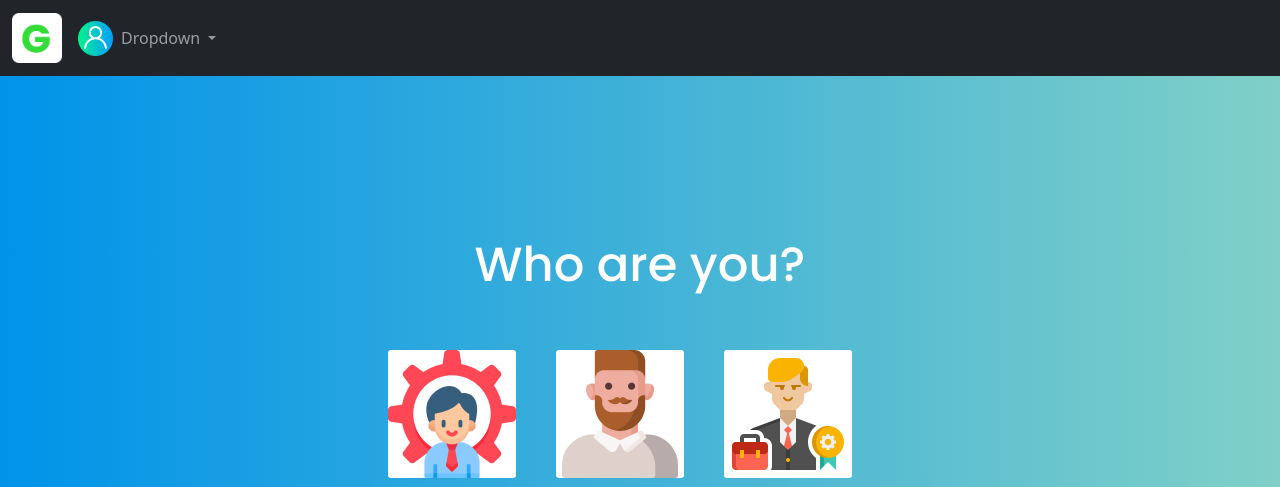
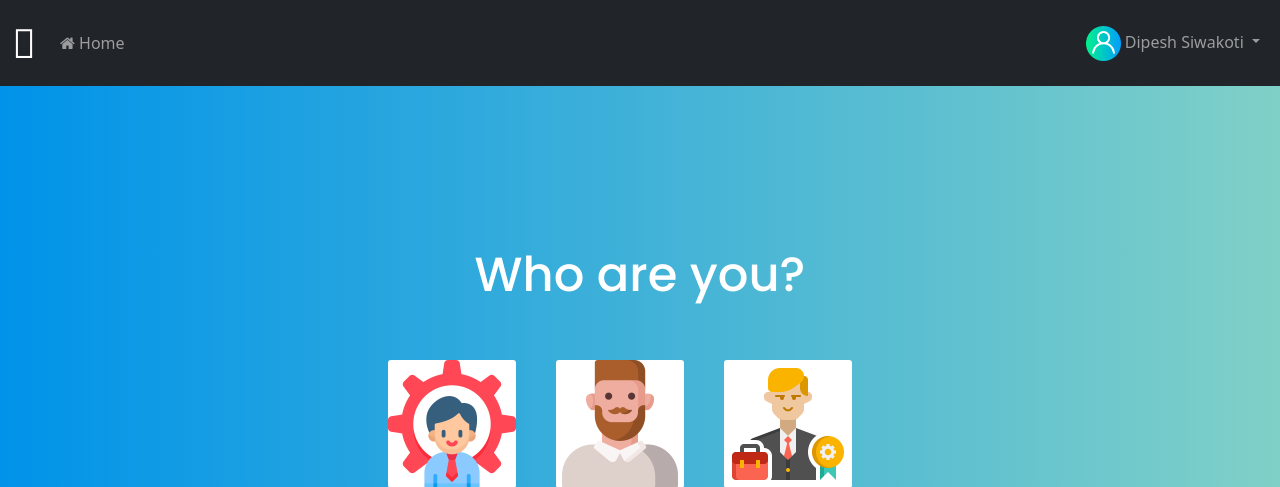
Before and after one commit to coder-dipesh/gharelu, a Django app: page / in a window 1280 px wide. Shown: the top 487 px of the page. Run offline with Django 4.2, Linux system fonts and the light colour scheme; some libraries are stand-ins or nearby versions.

Commit message:
Dashbard Navbar added

```diff
--- a/templates/navbar/dashboard-navbar.html
+++ b/templates/navbar/dashboard-navbar.html
@@ -1,31 +1,49 @@
-{% load static%}
+<!-- {% load static%}
 
  <style>
-
+.dropdown-menu {
+    position: absolute;
+    z-index: 1000;
+    display: none;
+    min-width: 10rem;
+    padding: 0.5rem 0;
+    margin: 0;
+    font-size: 1rem;
+    color: #212529;
+    text-align: left;
+    list-style: none;
+    /* background-color: #fff; */
+    /* background-clip: padding-box; */
+    border: 1px solid rgba(0,0,0,.15);
+    border-radius: 0.25rem;
+}
 
   </style>
 
 
 <header>
-  <nav class="navbar  navbar-expand-lg navbar-dark bg-dark nav-bar justify-content-between" >
-    <div class="container-fluid">
 
-      <a class="navbar-brand" href="#">
+  <nav class="navbar  navbar-expand-lg navbar-dark bg-dark nav-bar " >
+    <div class="container-fluid ">
+
+      <a class="navbar-brand" href="/">
         <img src="{% static 'images/site-iconG.png' %}" alt="Gharelu" width="50" height="50" >
       </a>
 
+      <div class="d-flex">
       <button class="navbar-toggler " type="button" data-bs-toggle="collapse" data-bs-target="#navbarNavDarkDropdown" aria-controls="navbarNavDarkDropdown" aria-expanded="false" aria-label="Toggle navigation">
         <span class="navbar-toggler-icon"></span>
       </button>
+
       <img src="{% static 'images/user.png' %}" width="35" alt="...">
 
       <div class="collapse navbar-collapse" id="navbarNavDarkDropdown">
         <ul class="navbar-nav">
           <li class="nav-item dropdown">
             <a class="nav-link dropdown-toggle" href="#" id="navbarDarkDropdownMenuLink" role="button" data-bs-toggle="dropdown" aria-expanded="false">
-              Dropdown
+              username
             </a>
-            <ul class="dropdown-menu dropdown-menu-dark" aria-labelledby="navbarDarkDropdownMenuLink">
+            <ul class="dropdown-menu dropdown-menu-dark " aria-labelledby="navbarDarkDropdownMenuLink">
               <li><a class="dropdown-item" href="#">Action</a></li>
               <li><a class="dropdown-item" href="#">Another action</a></li>
               <li><a class="dropdown-item" href="#">Something else here</a></li>
@@ -34,8 +52,130 @@
         </ul>
       </div>
 
+    </div>
+
 
 
     </div>
 </nav>
-</header>
+</header> -->
+
+
+
+
+
+
+<!-- ================================================================== -->
+
+
+
+
+<style>
+
+ .dropdown-menu.show {
+    display: block;
+    right: 0;
+}
+
+.dropdown-menu[data-bs-popper] {
+    top: 100%;
+    left: -50px !important;
+    right: 0;
+    margin-top: 0.125rem;
+}
+
+/* .profile-dropdown::before{
+left: 160px;
+} */
+
+.nav-dropdown::before {
+    background-color: #fff;
+    content: '';
+    width: 22px;
+    height: 22px;
+    left: 150px;
+    top: -8px;
+    position: absolute;
+    -webkit-transform: rotate(45deg);
+    -moz-transform: rotate(45deg);
+    -o-transform: rotate(45deg);
+    transform: rotate(45deg);
+    -o-transition: all 0.2s ease 0;
+    transition: all 0.2s ease 0;
+    -webkit-transition: all 0.2s ease 0;
+    -moz-transition: all 0.2s ease 0;
+}
+
+</style>
+
+<nav class="navbar navbar-expand-lg navbar-dark bg-dark">
+  <div class="container-fluid overlay" id="navbar">
+
+      <a id="logo" class="navbar-brand" href="/"> <i class="fas fa-book  fa-2x"></i></a>
+
+      <button class="navbar-toggler" type="button" data-bs-toggle="collapse" data-bs-target="#navbarSupportedContent"
+              aria-controls="navbarSupportedContent" aria-expanded="False" aria-label="Toggle navigation">
+          <span class="navbar-toggler-icon"></span>
+      </button>
+
+
+      <div class="collapse navbar-collapse " id="navbarSupportedContent">
+          <ul class="navbar-nav me-auto mb-2 mb-lg-0">
+              <li class="nav-item topnav">
+                  <a class="nav-link " aria-current="page"
+                     href="/"><i class="fa fa-home"></i> Home</a>
+              </li>
+
+          </ul>
+
+
+
+          <ul class="d-flex navbar-nav mb-2 mb-lg-0 ">
+              <li class="nav-item dropdown">
+                  <a class="nav-link dropdown-toggle" href="" id="navbarDropdown" role="button"
+                     data-bs-toggle="dropdown" aria-expanded="false">
+                      <img src="{% static 'images/user.png' %}" width="35"
+                           alt="...">
+                           Dipesh Siwakoti
+                      <!-- {{request.user.username}} -->
+                  </a>
+                  <ul class="nav-dropdown dropdown-menu profile-dropdown" aria-labelledby="navbarDropdown">
+                      <li><a class="dropdown-item" href="">My profile</a></li>
+                      <li><a class="dropdown-item" href="">Update profile</a></li>
+                      <li><a class="dropdown-item" href="">Change password</a></li>
+
+                      <li>
+                          <hr class="dropdown-divider">
+                      </li>
+
+                      <li><a class="dropdown-item" href="">My Bookings</a></li>
+                      <li><a class="dropdown-item" href=""></a></li>
+
+                      <li>
+                          <hr class="dropdown-divider">
+                      </li>
+                      <li><a class="dropdown-item" href="">Logout</a></li>
+                  </ul>
+              </li>
+
+              <!-- <li class="nav-item">
+                  <a class="l-btn nav-link btn btn-sm btn-danger mx-2 mr-auto text-white"
+                     href="">LogOut</a>
+              </li>
+
+              <li class="nav-item">
+                  <a class="l-btn nav-link btn btn-primary btn-sm mx-2"
+                     href="">Login</a>
+              </li>
+
+              <li class="nav-item">
+                  <a class="l-btn nav-link btn btn-warning btn-sm mx-2"
+                     href="">Register</a>
+              </li> -->
+
+          </ul>
+
+      </div>
+  </div>
+
+</nav>
```
